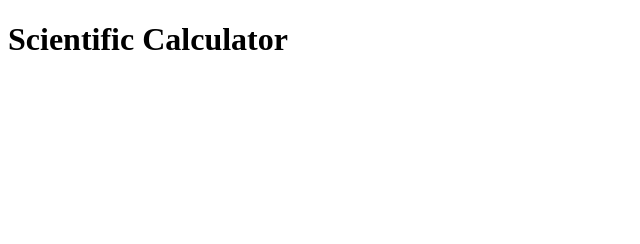
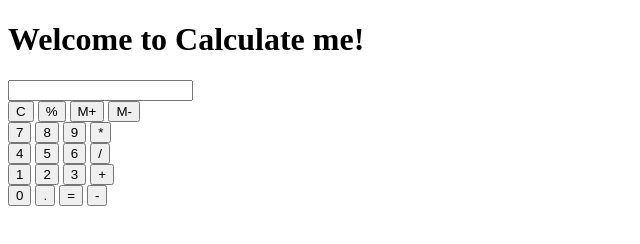
Before and after one commit to surya2003-real/WebDev-SciCal, a plain HTML site: page index.html in a window 1280 px wide. Shown: the whole page, without its empty margins (0-640 px from the left). Drawn offline with Linux system fonts and the light colour scheme.

Commit message:
Update index.html

```diff
--- a/index.html
+++ b/index.html
@@ -14,7 +14,43 @@
     <meta name="viewport" content="width=device-width, initial-scale=1.0">
 </head>
 <body>
-    <h1>Scientific Calculator</h1>
+  <h1 class="text-center">Welcome to Calculate me!</h1>
+  <div class="container flex flex-col items-center mx-auto m-w-20">
+    <div class="row">
+      <input class="input" type="text"/>
+    </div>
+    <div class="row">
+      <button class="button">C</button>
+      <button class="button">%</button>
+      <button class="button">M+</button>
+      <button class="button">M-</button>
+    </div>
+    <div class="row">
+      <button class="button">7</button>
+      <button class="button">8</button>
+      <button class="button">9</button>
+      <button class="button">*</button>
+    </div>
+    <div class="row">
+      <button class="button">4</button>
+      <button class="button">5</button>
+      <button class="button">6</button>
+      <button class="button">/</button>
+    </div>
+    <div class="row">
+      <button class="button">1</button>
+      <button class="button">2</button>
+      <button class="button">3</button>
+      <button class="button">+</button>
+    </div>
+    <div class="row">
+      <button class="button">0</button>
+      <button class="button">.</button>
+      <button class="button">=</button>
+      <button class="button">-</button>
+    </div>
+  </div>
+  <script src="script.js"></script>
+</body>
 
-</body>
 </html>
```
